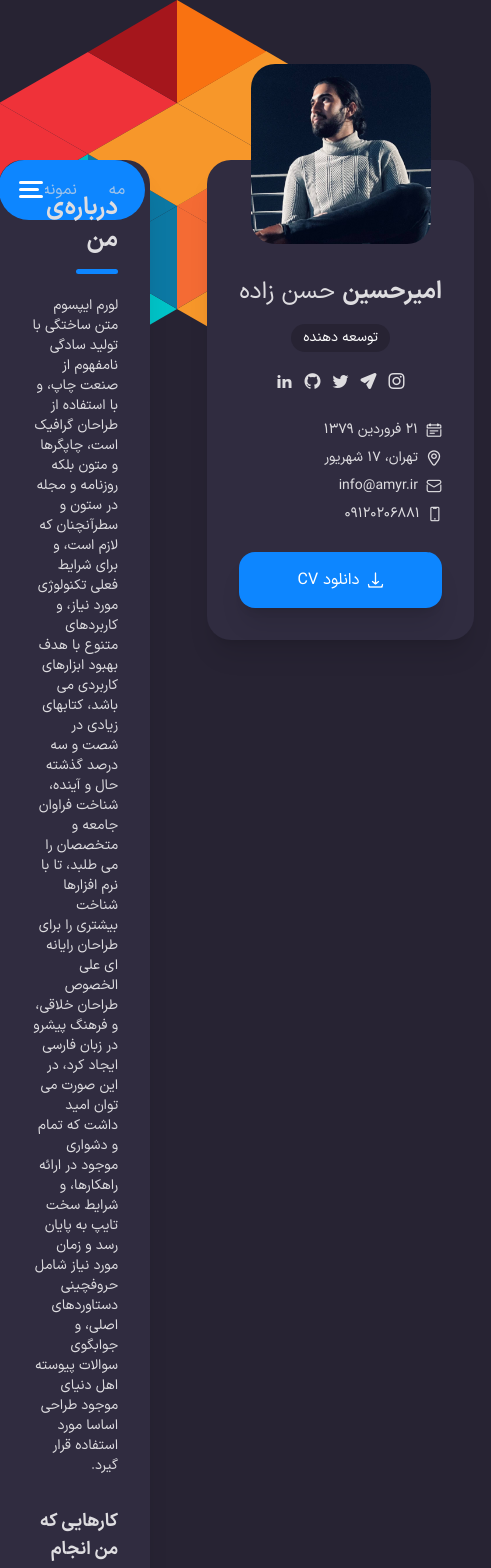
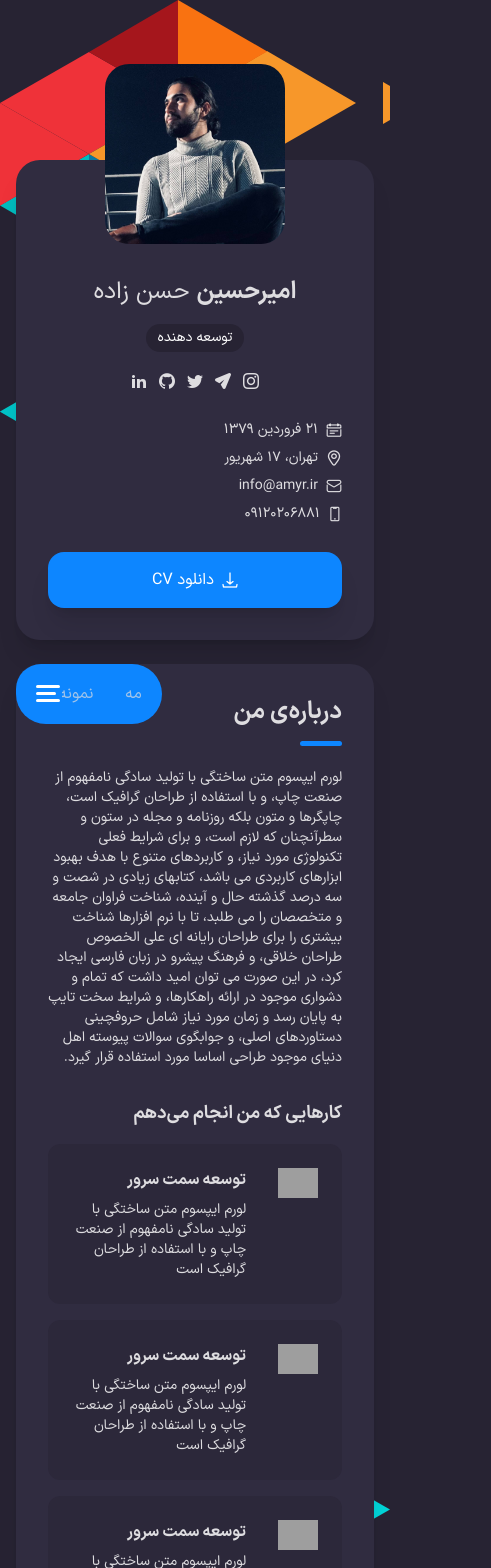
Before and after one commit to 4myr/CV, a Vue app: page / in a window 390 px wide. Shown: the top 1568 px of the page, 491 px wide, since content can reach past the window. Built offline with nearby package versions, Linux system fonts and the light colour scheme; grey boxes are pictures that could not be loaded.

Commit message:
feat: finish development before responsive

```diff
--- a/src/components/ClientBox.vue
+++ b/src/components/ClientBox.vue
@@ -8,7 +8,7 @@
 <template>
     <div class="flex justify-center items-center gap-3 p-2 min-w-fit">
         <img v-if="!!props.title" width="32" height="32" :src="props.image" />
-        <img v-else class="w-fit h-[32px]" :src="props.image" />
+        <img v-else class="max-w-fit h-[32px]" :src="props.image" />
         <h3 v-if="!!props.title" class="font-medium">{{ props.title }}</h3>
     </div>
 </template>
--- /dev/null
+++ b/src/components/Form/Button.vue
@@ -0,0 +1,15 @@
+<script setup lang="ts">
+    const { icon, onClick, className } = defineProps<{
+        icon: string;
+        className?: string;
+        onClick?: () => void;
+    }>();
+</script>
+<template>
+    <button :class="`shadow-xl bg-blue text-white w-full rounded-2xl py-4 text-center flex justify-center items-center gap-2 ${className}`">
+        <i :class="`font-icon ${icon}`" />
+        <span>
+            <slot />
+        </span>
+    </button>
+</template>
--- a/src/components/SidebarComp.vue
+++ b/src/components/SidebarComp.vue
@@ -1,6 +1,7 @@
 <script setup>
     import {onMounted, onUnmounted, ref, watch} from 'vue'
     import Badge from './Badge.vue'
+    import Button from './Form/Button.vue'
 
     const windowTop = ref(0);
     const onScroll = (e) => {
@@ -22,8 +23,8 @@
 </script>
 
 <template>
-  <aside class="min-w-[300px] w-[300px] h-full">
-    <div :style="sidebarStyles" class="fixed bg-background-secondary shadow-xl p-8 rounded-3xl transition-shadow duration-300 ease-in-out">
+  <aside class="min-w-[300px] md:w-[300px] h-full">
+    <div :style="sidebarStyles" class="md:fixed bg-background-secondary shadow-xl p-8 rounded-3xl transition-shadow duration-300 ease-in-out">
         <img class="transition-all duration-700 w-[180px] h-[180px] mb-8 mx-auto rounded-3xl -mt-32" :style="imageStyles" src="/me.jpg" />
         <div class="flex flex-col gap-7 justify-center items-start">
             <div class="w-full text-center flex flex-col justify-center items-center gap-4">
@@ -55,10 +56,7 @@
                     <span class="text-sm" dir="ltr">۰۹۱۲۰۲۰۶۸۸۱</span>
                 </li>
             </ul>
-            <a class="shadow-xl bg-blue text-white w-full rounded-2xl py-4 text-center flex justify-center items-center gap-2">
-                <i class="font-icon icon-download" />
-                <span>دانلود CV</span>
-            </a>
+            <Button icon="icon-download">دانلود CV</Button>
         </div>
     </div>
   </aside>
--- a/src/layouts/MainLayout.vue
+++ b/src/layouts/MainLayout.vue
@@ -5,7 +5,7 @@
 
 <template>
   <main class="pt-40 pb-20 w-full px-2 mx-auto">
-    <div class="flex mx-2 gap-6">
+    <div class="flex flex-col md:flex-row mx-2 gap-6">
         <SidebarComp />
         <slot />
     </div>
--- a/src/views/ContactView.vue
+++ b/src/views/ContactView.vue
@@ -2,6 +2,7 @@
 import MainComp from "../components/MainComp.vue";
 import Input from "../components/Form/Input.vue";
 import Textarea from "../components/Form/Textarea.vue";
+import Button from "../components/Form/Button.vue";
 </script>
 
 <template>
@@ -14,6 +15,7 @@ import Textarea from "../components/Form/Textarea.vue";
           <Input name="name" type="text" placeholder="نام و نام خانوادگی" icon="icon-user" />
           <Input name="email" type="email" placeholder="ایمیل" icon="icon-envelope" />
           <Textarea name="message" placeholder="پیام" :rows="5" class="col-span-2" />
+          <Button class="w-1/2 left-0 " icon="icon-send">ارسال پیام</Button>
         </form>
       </div>
     </div>
--- a/src/views/HomeView.vue
+++ b/src/views/HomeView.vue
@@ -11,7 +11,7 @@ import ClientBox from "../components/ClientBox.vue";
 
       <div class="flex flex-col gap-4">
         <h2 class="font-bold text-lg">کارهایی که من انجام می‌دهم</h2>
-        <div class="grid grid-cols-2 gap-4">
+        <div class="grid md:grid-cols-2 gap-4">
           <DoingBox title="توسعه سمت سرور" image="https://art-template.ru/vcard1/assets/icons/dark/icon-dev.svg" description="لورم ایپسوم متن ساختگی با تولید سادگی نامفهوم از صنعت چاپ و با استفاده از طراحان گرافیک است" />
           <DoingBox title="توسعه سمت سرور" image="https://art-template.ru/vcard1/assets/icons/dark/icon-dev.svg" description="لورم ایپسوم متن ساختگی با تولید سادگی نامفهوم از صنعت چاپ و با استفاده از طراحان گرافیک است" />
           <DoingBox title="توسعه سمت سرور" image="https://art-template.ru/vcard1/assets/icons/dark/icon-dev.svg" description="لورم ایپسوم متن ساختگی با تولید سادگی نامفهوم از صنعت چاپ و با استفاده از طراحان گرافیک است" />
--- a/src/views/ResumeView.vue
+++ b/src/views/ResumeView.vue
@@ -6,7 +6,7 @@ import SkillProgress from "../components/SkillProgress.vue";
 <template>
   <MainComp title="رزومه">
     <div class="flex flex-col gap-4">
-      <div class="grid grid-cols-2 gap-12 pt-2">
+      <div class="grid md:grid-cols-2 gap-12 pt-2">
         <div class="flex flex-col gap-8 justify-center items-start">
           <div class="flex items-center gap-4">
             <img src="https://art-template.ru/vcard1/assets/icons/dark/icon-education.svg" width="40" height="40" />
@@ -66,7 +66,7 @@ import SkillProgress from "../components/SkillProgress.vue";
           </div>
         </div>
       </div>
-      <div class="grid grid-cols-2 gap-12 pt-2">
+      <div class="grid md:grid-cols-2 gap-12 pt-2">
         <div class="flex flex-col gap-5 justify-start items-start">
           <h2 class="text-xl font-semibold">مهارت‌های Front-End</h2>
           <div class="w-full flex flex-col justify-center items-start gap-4 bg-box p-6 rounded-xl">
```
Also changed, not shown: 1 other file (tests, documents, lock files or other folders).
